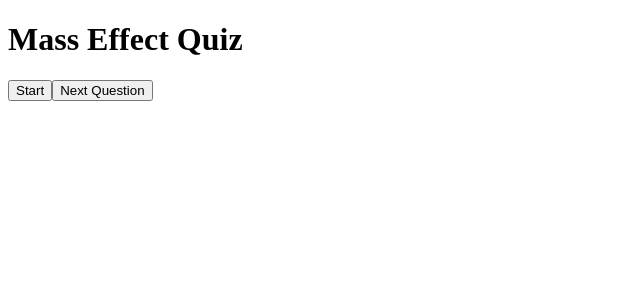
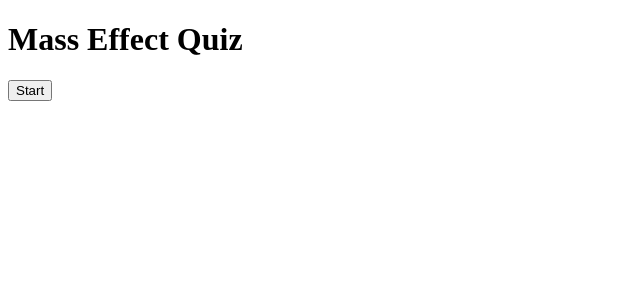
Before and after one commit to gavinquirk/mass-effect-quiz, a React (Create React App) app: page / in a window 1280 px wide. Shown: the top 300 px of the page, without its empty margins (0-640 px from the left). Built offline with nearby package versions, Linux system fonts and the light colour scheme; a web font is replaced by a local one.

Commit message:
conditions for showing next button, key for questioncard map

```diff
--- a/src/App.tsx
+++ b/src/App.tsx
@@ -62,10 +62,13 @@
           callback={checkAnswer}
         />
       )}
-
+      {!gameOver && !loading && userAnswers.length == number + 1 && number !== TOTAL_QUESTIONS - 1 ? (
       <button className='next' onClick={nextQuestion}>
         Next Question
       </button>
+      ) : null}
+
+
     </div>
   );
 };
--- a/src/components/QuestionCard.tsx
+++ b/src/components/QuestionCard.tsx
@@ -25,7 +25,7 @@
       <p dangerouslySetInnerHTML={{ __html: question }} />
       <div>
         {answers.map(answer => (
-          <div>
+          <div key={answer}>
             <button disabled={userAnswer} onClick={callback}>
               <span dangerouslySetInnerHTML={{ __html: answer }} />
             </button>
```
